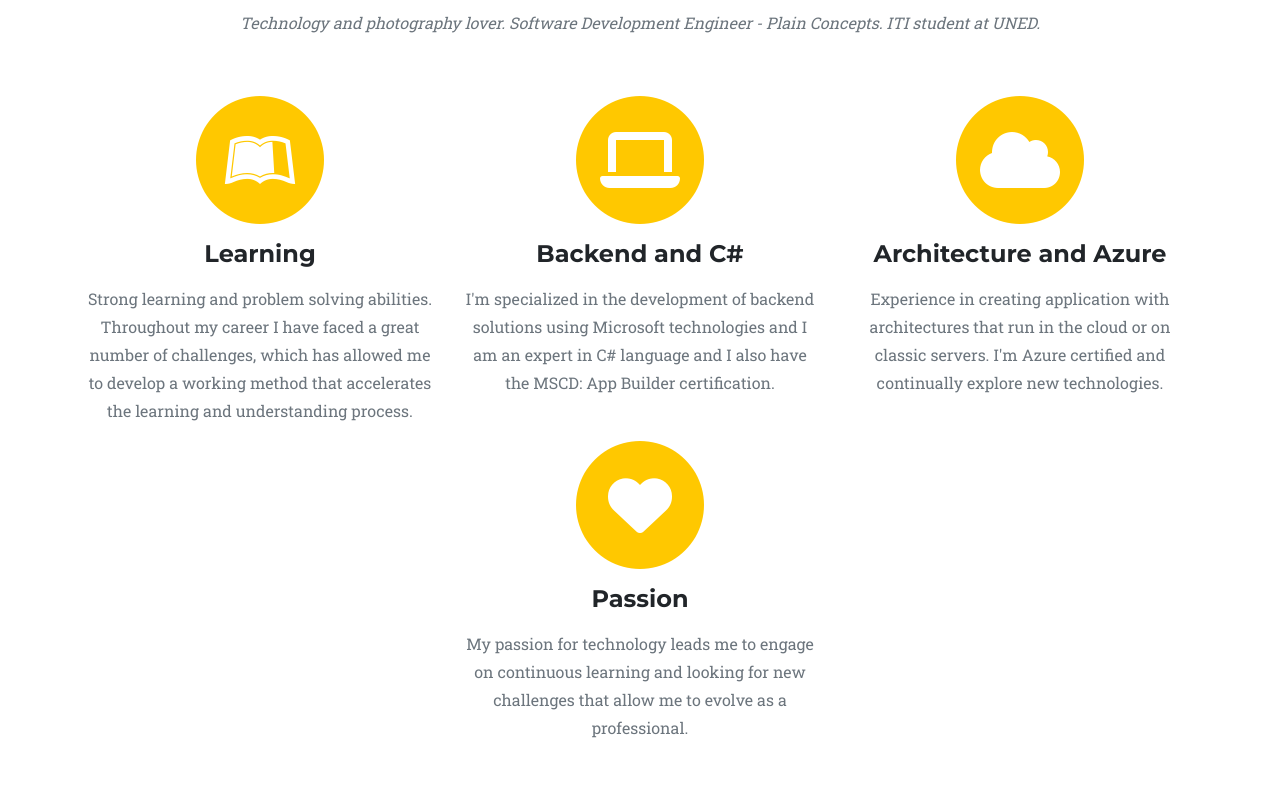
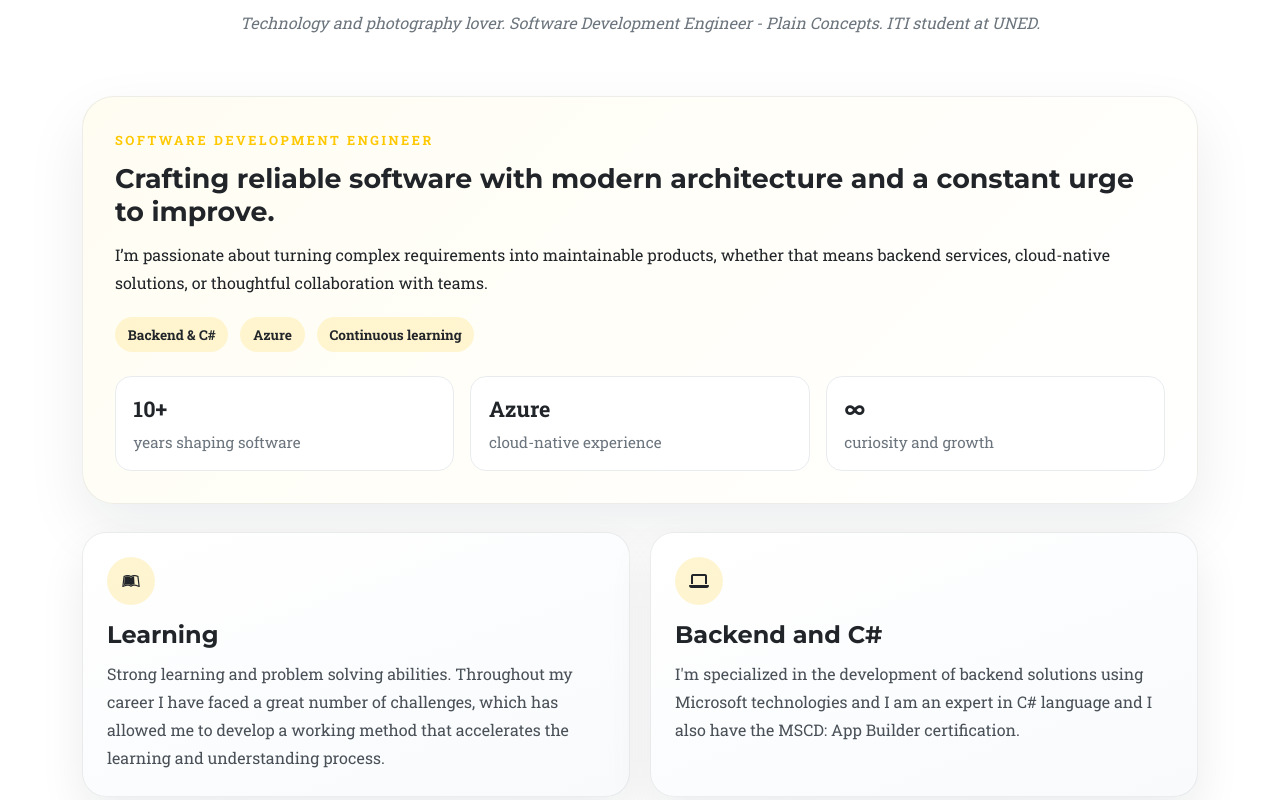
Before and after one commit to deduefren/deduefren-cv, a React (Vite) app in the folder cv-app/: page / in a window 1280 px wide. Shown: the part 920-1720 px from the top of the page. Built offline with nearby package versions, Linux system fonts and the light colour scheme.

Commit message:
New about section

```diff
--- a/cv-app/src/App.tsx
+++ b/cv-app/src/App.tsx
@@ -109,47 +109,69 @@
         </div>
       </header>
 
-      <section className="page-section" id="aboutme">
+      <section className="page-section about-section" id="aboutme">
         <div className="container">
           <div className="text-center">
             <h2 className="section-heading text-uppercase">{t('about.title')}</h2>
             <h3 className="section-subheading text-muted">{t('about.subtitle')}</h3>
           </div>
-          <div className="row text-center">
-            <div className="col-md-4">
-              <span className="fa-stack fa-4x">
-                <i className="fas fa-circle fa-stack-2x text-primary"></i>
-                <i className="fab fa-leanpub fa-stack-1x fa-inverse"></i>
-              </span>
-              <h4 className="my-3">{t('about.learning-title')}</h4>
-              <p className="text-muted">{t('about.learning-description')}</p>
+
+          <div className="about-showcase">
+            <div className="about-showcase__content">
+              <p className="about-showcase__eyebrow">{t('about.hero-eyebrow')}</p>
+              <h4>{t('about.hero-title')}</h4>
+              <p>{t('about.hero-description')}</p>
+              <div className="about-showcase__tags">
+                <span>{t('about.hero-pill-1')}</span>
+                <span>{t('about.hero-pill-2')}</span>
+                <span>{t('about.hero-pill-3')}</span>
+              </div>
             </div>
-            <div className="col-md-4">
-              <span className="fa-stack fa-4x">
-                <i className="fas fa-circle fa-stack-2x text-primary"></i>
-                <i className="fas fa-laptop fa-stack-1x fa-inverse"></i>
-              </span>
-              <h4 className="my-3">{t('about.net-title')}</h4>
-              <p className="text-muted">{t('about.net-description')}</p>
-            </div>
-            <div className="col-md-4">
-              <span className="fa-stack fa-4x">
-                <i className="fas fa-circle fa-stack-2x text-primary"></i>
-                <i className="fas fa-cloud fa-stack-1x fa-inverse"></i>
-              </span>
-              <h4 className="my-3">{t('about.backend-title')}</h4>
-              <p className="text-muted">{t('about.backend-description')}</p>
+            <div className="about-showcase__stats">
+              <div className="about-stat">
+                <strong>10+</strong>
+                <span>{t('about.hero-stat-years')}</span>
+              </div>
+              <div className="about-stat">
+                <strong>Azure</strong>
+                <span>{t('about.hero-stat-cloud')}</span>
+              </div>
+              <div className="about-stat">
+                <strong>∞</strong>
+                <span>{t('about.hero-stat-learning')}</span>
+              </div>
             </div>
           </div>
-          <div className="row text-center justify-content-center">
-            <div className="col-md-4">
-              <span className="fa-stack fa-4x">
-                <i className="fas fa-circle fa-stack-2x text-primary"></i>
-                <i className="fas fa-heart fa-stack-1x fa-inverse"></i>
-              </span>
-              <h4 className="my-3">{t('about.passion-title')}</h4>
-              <p className="text-muted">{t('about.passion-description')}</p>
-            </div>
+
+          <div className="about-grid">
+            <article className="about-card">
+              <div className="about-card__icon">
+                <i className="fab fa-leanpub"></i>
+              </div>
+              <h4>{t('about.learning-title')}</h4>
+              <p>{t('about.learning-description')}</p>
+            </article>
+            <article className="about-card">
+              <div className="about-card__icon">
+                <i className="fas fa-laptop"></i>
+              </div>
+              <h4>{t('about.net-title')}</h4>
+              <p>{t('about.net-description')}</p>
+            </article>
+            <article className="about-card">
+              <div className="about-card__icon">
+                <i className="fas fa-cloud"></i>
+              </div>
+              <h4>{t('about.backend-title')}</h4>
+              <p>{t('about.backend-description')}</p>
+            </article>
+            <article className="about-card">
+              <div className="about-card__icon">
+                <i className="fas fa-heart"></i>
+              </div>
+              <h4>{t('about.passion-title')}</h4>
+              <p>{t('about.passion-description')}</p>
+            </article>
           </div>
         </div>
       </section>
--- a/cv-app/src/assets/i18n/en.json
+++ b/cv-app/src/assets/i18n/en.json
@@ -6,6 +6,15 @@
     "about": {
         "title":"About me",
         "subtitle": "Technology and photography lover. Software Development Engineer - Plain Concepts. ITI student at UNED.",
+        "hero-eyebrow": "Software Development Engineer",
+        "hero-title": "Crafting reliable software with modern architecture and a constant urge to improve.",
+        "hero-description": "I’m passionate about turning complex requirements into maintainable products, whether that means backend services, cloud-native solutions, or thoughtful collaboration with teams.",
+        "hero-pill-1": "Backend & C#",
+        "hero-pill-2": "Azure",
+        "hero-pill-3": "Continuous learning",
+        "hero-stat-years": "years shaping software",
+        "hero-stat-cloud": "cloud-native experience",
+        "hero-stat-learning": "curiosity and growth",
         "learning-title" : "Learning",
         "learning-description" : "Strong learning and problem solving abilities. Throughout my career I have faced a great number of challenges, which has allowed me to develop a working method that accelerates the learning and understanding process.",
         "net-title" : "Backend and C#",
--- a/cv-app/src/assets/i18n/es.json
+++ b/cv-app/src/assets/i18n/es.json
@@ -6,6 +6,15 @@
     "about": {
         "title":"Sobre mí",
         "subtitle": "Amante de la tecnología y la fotografía. Software Development Engineer - Plain Concepts. Estudiante ITI en UNED.",
+        "hero-eyebrow": "Software Development Engineer",
+        "hero-title": "Creando software fiable con arquitectura moderna y una necesidad constante de mejorar.",
+        "hero-description": "Me apasiona convertir requisitos complejos en productos mantenibles, ya sea mediante servicios backend, soluciones cloud o una colaboración cercana con los equipos.",
+        "hero-pill-1": "Backend & C#",
+        "hero-pill-2": "Azure",
+        "hero-pill-3": "Aprendizaje continuo",
+        "hero-stat-years": "años construyendo software",
+        "hero-stat-cloud": "experiencia cloud",
+        "hero-stat-learning": "curiosidad y crecimiento",
         "learning-title" : "Aprendizaje",
         "learning-description" : "Capacidad para aprender y resolver problemas. A lo largo de mi carrera me he enfrentado a gran cantidad de retos lo que me ha permitido desarrollar un método de trabajo que acelera el proceso de aprendizaje y comprensión.",
         "net-title" : "Backend y C#",
```
Also changed, not shown: cv-app/src/styles.css.
